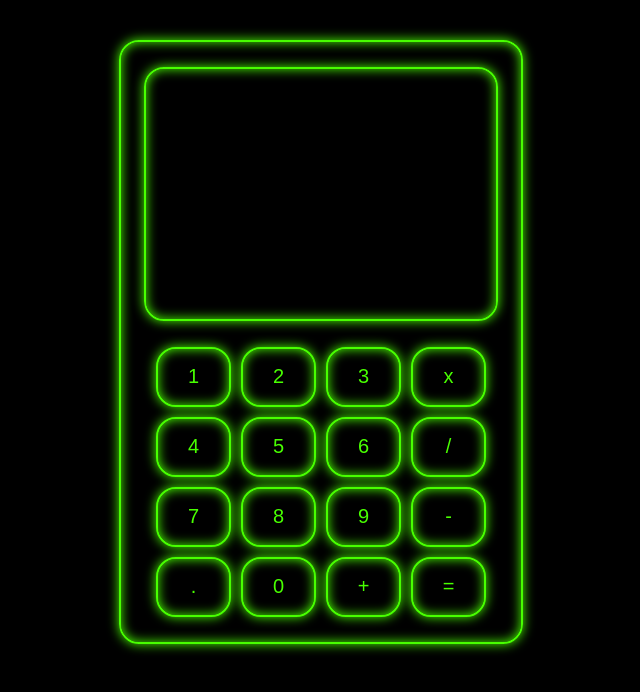
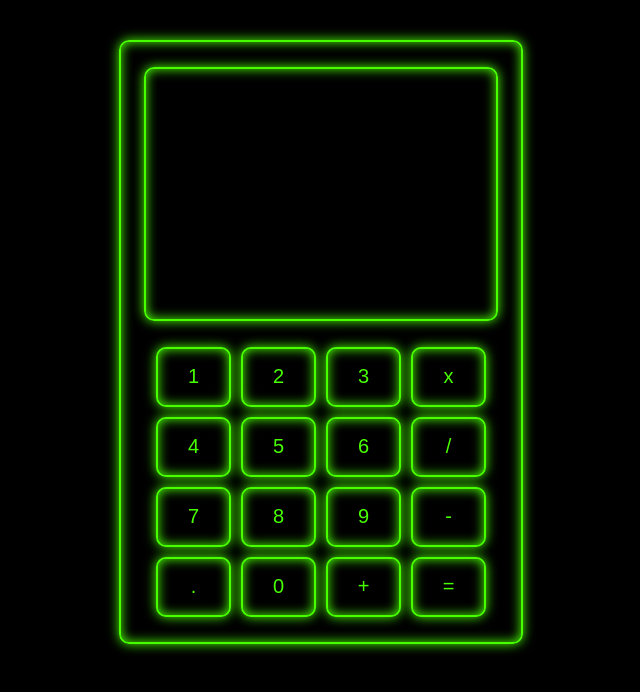
Before and after one commit to Moolmancell/calculator, a plain HTML site: page index.html in a window 1280 px wide. Shown: the whole page, without its empty margins (319-959 px from the left). Drawn offline with Linux system fonts and the light colour scheme.

Commit message:
Update calculator design

```diff
--- a/styles.css
+++ b/styles.css
@@ -7,7 +7,7 @@ body {
     margin: auto;
     box-shadow: 0px 0px 12px rgb(72,255,0), inset 0px 0px 12px rgb(72,255,0);
     border: 2px solid rgb(72,255,0) ;
-    border-radius: 20px;
+    border-radius: 10px;
 }
 
 #calculator {
@@ -43,5 +43,5 @@ body {
     background-color: black;
     box-shadow: 0px 0px 12px rgb(72,255,0), inset 0px 0px 12px rgb(72,255,0);
     border: 2px solid rgb(72,255,0);
-    border-radius: 20px;
+    border-radius: 10px;
 }
```
